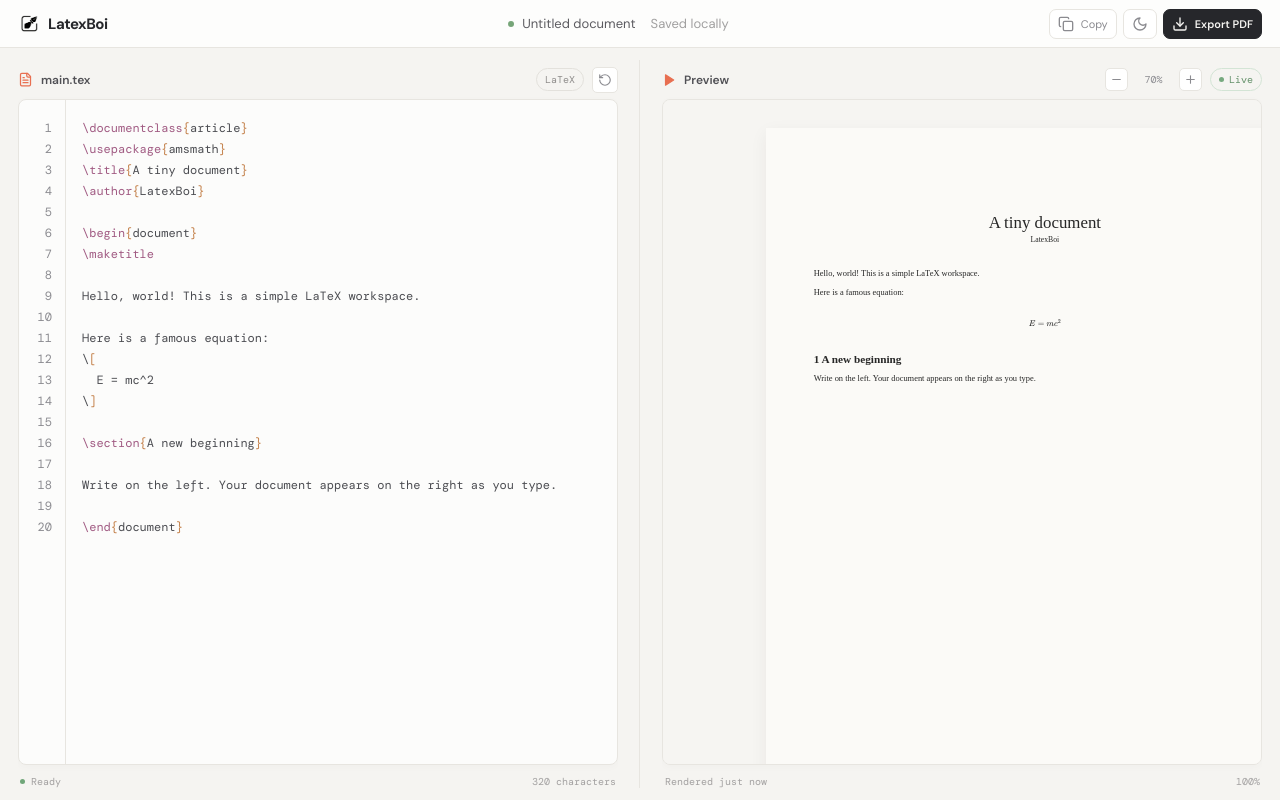
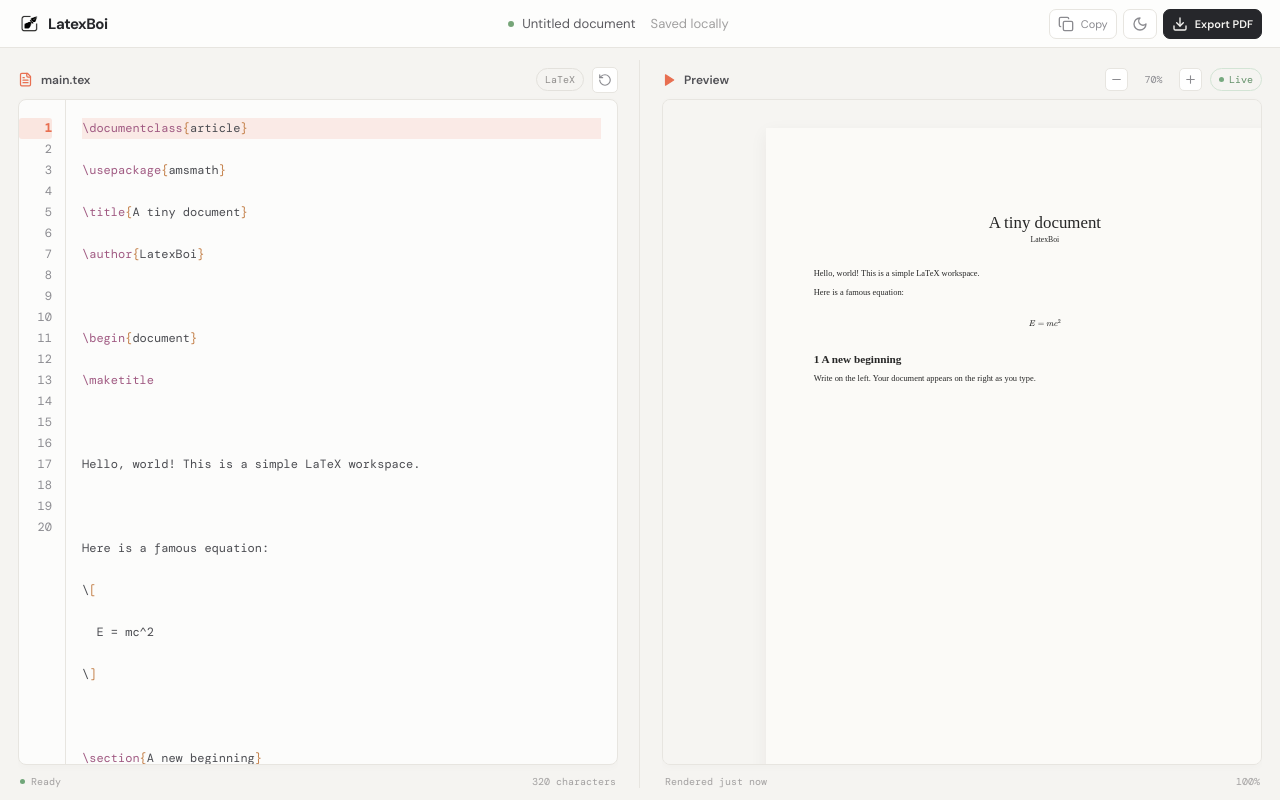
Before and after one commit to farzeenilyaszargar/LatexBoi, a Next.js app: page / in a window 1280 px wide. Built offline with nearby package versions, Linux system fonts and the light colour scheme; a web font is replaced by a local one.

Commit message:
feat: highlight active code line

```diff
--- a/app/editor.tsx
+++ b/app/editor.tsx
@@ -222,8 +222,8 @@ function renderLatex(source: string) {
   return header + renderContent(body, refs, citations).replace(/<p><nav class="toc">[\s\S]*?<\/nav><\/p>/, "") + (body.includes("\\tableofcontents") ? toc : "");
 }
 
-function highlightLatex(source: string) {
-  return source.split("\n").map((line) => {
+function highlightLatex(source: string, activeLine = -1) {
+  return source.split("\n").map((line, index) => {
     const commentStart = line.indexOf("%");
     const code = commentStart >= 0 ? line.slice(0, commentStart) : line;
     const comment = commentStart >= 0 ? line.slice(commentStart) : "";
@@ -231,7 +231,7 @@ function highlightLatex(source: string) {
       if (token.startsWith("\\")) return `<span class="syntax-command">${token}</span>`;
       return `<span class="syntax-bracket">${token}</span>`;
     });
-    return `${highlighted}${comment ? `<span class="syntax-comment">${escapeHtml(comment)}</span>` : ""}`;
+    return `<span class="code-line${index === activeLine ? " active" : ""}">${highlighted}${comment ? `<span class="syntax-comment">${escapeHtml(comment)}</span>` : ""}</span>`;
   }).join("\n");
 }
 
@@ -272,6 +272,7 @@ export default function Editor() {
   const [hydrated, setHydrated] = useState(false);
   const [theme, setTheme] = useState<"light" | "dark">("light");
   const [paperScale, setPaperScale] = useState(1);
+  const [activeLine, setActiveLine] = useState(0);
   const [split, setSplit] = useState(50);
   const [draggingDivider, setDraggingDivider] = useState(false);
   const [panningPreview, setPanningPreview] = useState(false);
@@ -283,7 +284,7 @@ export default function Editor() {
   const [copied, setCopied] = useState(false);
   const html = useMemo(() => renderLatex(source), [source]);
   const [pages, setPages] = useState<string[]>([html]);
-  const highlightedSource = useMemo(() => highlightLatex(source), [source]);
+  const highlightedSource = useMemo(() => highlightLatex(source, activeLine), [source, activeLine]);
 
   useEffect(() => {
     const repaginate = () => {
@@ -328,6 +329,10 @@ export default function Editor() {
     setSplit(Math.min(70, Math.max(30, next)));
   }
 
+  function updateActiveLine(selectionStart: number) {
+    setActiveLine(source.slice(0, selectionStart).split("\n").length - 1);
+  }
+
   function setPreviewZoom(next: number) {
     userZoomedRef.current = true;
     setPaperScale(Math.min(2, Math.max(0.55, next)));
@@ -365,7 +370,7 @@ export default function Editor() {
       <section className={`workspace${draggingDivider ? " is-resizing" : ""}`} style={{ gridTemplateColumns: `minmax(0, ${split}fr) 8px minmax(0, ${100 - split}fr)` }}>
         <div className="pane editor-pane">
           <div className="pane-header"><div className="pane-title"><FileText size={15} /> main.tex</div><div className="pane-actions"><span className="language-pill">LaTeX</span><button className="small-button" onClick={() => { setSource(STARTER); window.localStorage.removeItem("latexboi:source"); }} title="Reset document"><RotateCcw size={14} /></button></div></div>
-          <div className="editor-wrap"><div className="line-numbers" ref={lineNumbersRef}>{source.split("\n").map((_, index) => <span key={index}>{index + 1}</span>)}</div><div className="code-editor"><pre ref={highlightRef} aria-hidden="true" dangerouslySetInnerHTML={{ __html: highlightedSource }} /><textarea wrap="soft" spellCheck={false} value={source} onScroll={(event) => { if (highlightRef.current) { highlightRef.current.scrollTop = event.currentTarget.scrollTop; highlightRef.current.scrollLeft = event.currentTarget.scrollLeft; } if (lineNumbersRef.current) lineNumbersRef.current.scrollTop = event.currentTarget.scrollTop; }} onChange={(event) => setSource(event.target.value)} aria-label="LaTeX source editor" /></div></div>
+          <div className="editor-wrap"><div className="line-numbers" ref={lineNumbersRef}>{source.split("\n").map((_, index) => <span className={index === activeLine ? "active" : ""} key={index}>{index + 1}</span>)}</div><div className="code-editor"><pre ref={highlightRef} aria-hidden="true" dangerouslySetInnerHTML={{ __html: highlightedSource }} /><textarea wrap="soft" spellCheck={false} value={source} onScroll={(event) => { if (highlightRef.current) { highlightRef.current.scrollTop = event.currentTarget.scrollTop; highlightRef.current.scrollLeft = event.currentTarget.scrollLeft; } if (lineNumbersRef.current) lineNumbersRef.current.scrollTop = event.currentTarget.scrollTop; }} onSelect={(event) => updateActiveLine(event.currentTarget.selectionStart)} onClick={(event) => updateActiveLine(event.currentTarget.selectionStart)} onKeyUp={(event) => updateActiveLine(event.currentTarget.selectionStart)} onChange={(event) => { setSource(event.target.value); updateActiveLine(event.target.selectionStart); }} aria-label="LaTeX source editor" /></div></div>
           <div className="statusbar"><span><span className="status-dot" /> Ready</span><span>{source.length} characters</span></div>
         </div>
 
```
Also changed, not shown: app/globals.css.
